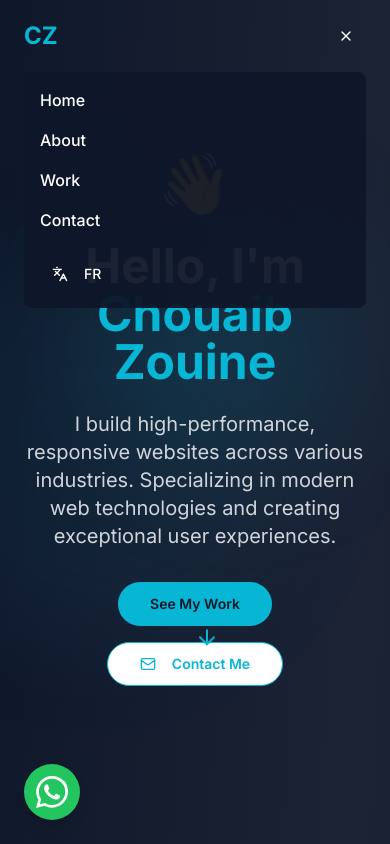
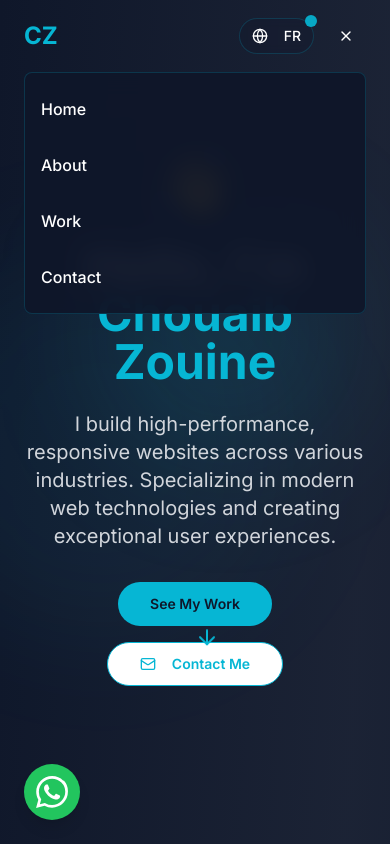
Before and after one commit to Chouaib100/CZ, a React (Vite) app: page / in a window 390 px wide. Both pictures are taken after a click on the button 346 px from the left and 36 px from the top of the page. Shown: the top 844 px of the page. Built offline with nearby package versions, Linux system fonts and the light colour scheme.

Commit message:
Refactor: Improve translation feature styling
Updated the styling of the translation feature to be more adaptable, responsive, and consistent with the website's design. Ensured that all text on the website translates to French when the language is switched.

```diff
--- a/src/components/LanguageSwitcher.tsx
+++ b/src/components/LanguageSwitcher.tsx
@@ -1,5 +1,5 @@
 
-import { Languages } from 'lucide-react';
+import { Languages, Globe } from 'lucide-react';
 import { Button } from '@/components/ui/button';
 import { useTranslation } from '@/contexts/TranslationContext';
 
@@ -15,10 +15,11 @@ const LanguageSwitcher = () => {
       variant="ghost"
       size="sm"
       onClick={toggleLanguage}
-      className="text-white hover:text-accent transition-colors duration-300 flex items-center space-x-2"
+      className="relative text-white hover:text-accent hover:bg-accent/10 transition-all duration-300 flex items-center space-x-2 px-3 py-2 rounded-full border border-accent/20 hover:border-accent/40 backdrop-blur-sm bg-primary/20 hover:bg-primary/30"
     >
-      <Languages className="h-4 w-4" />
-      <span className="font-medium">{language === 'en' ? 'FR' : 'EN'}</span>
+      <Globe className="h-4 w-4" />
+      <span className="font-medium text-sm">{language === 'en' ? 'FR' : 'EN'}</span>
+      <div className="absolute -top-1 -right-1 w-3 h-3 bg-accent rounded-full animate-pulse"></div>
     </Button>
   );
 };
--- a/src/components/Navigation.tsx
+++ b/src/components/Navigation.tsx
@@ -47,7 +47,7 @@ const Navigation = () => {
           </Link>
 
           {/* Desktop Menu */}
-          <div className="hidden md:flex items-center space-x-8">
+          <div className="hidden md:flex items-center space-x-6">
             {navItems.map((item) => (
               item.isSection ? (
                 <button
@@ -76,21 +76,24 @@ const Navigation = () => {
             <LanguageSwitcher />
           </div>
 
-          {/* Mobile Menu Button */}
+          {/* Mobile Menu Button and Language Switcher */}
+          <div className="md:hidden flex items-center space-x-3">
+            <LanguageSwitcher />
             <Button
               variant="ghost"
               size="icon"
-            className="md:hidden text-white hover:text-accent"
+              className="text-white hover:text-accent"
               onClick={() => setIsMobileMenuOpen(!isMobileMenuOpen)}
             >
               {isMobileMenuOpen ? <X size={24} /> : <Menu size={24} />}
             </Button>
           </div>
+        </div>
 
         {/* Mobile Menu */}
         {isMobileMenuOpen && (
           <div className="md:hidden mt-4 pb-4 animate-fade-in">
-            <div className="flex flex-col space-y-4 bg-primary/95 rounded-lg p-4">
+            <div className="flex flex-col space-y-4 bg-primary/95 rounded-lg p-4 backdrop-blur-md border border-accent/20">
               {navItems.map((item) => (
                 item.isSection ? (
                   <button
@@ -102,7 +105,7 @@ const Navigation = () => {
                         scrollToSection(item.id);
                       }
                     }}
-                    className="text-white hover:text-accent transition-colors duration-300 font-medium text-left"
+                    className="text-white hover:text-accent transition-colors duration-300 font-medium text-left py-2"
                   >
                     {item.label}
                   </button>
@@ -110,16 +113,13 @@ const Navigation = () => {
                   <Link
                     key={item.label}
                     to={item.path}
-                    className="text-white hover:text-accent transition-colors duration-300 font-medium text-left"
+                    className="text-white hover:text-accent transition-colors duration-300 font-medium text-left py-2"
                     onClick={() => setIsMobileMenuOpen(false)}
                   >
                     {item.label}
                   </Link>
                 )
               ))}
-              <div className="pt-2">
-                <LanguageSwitcher />
-              </div>
             </div>
           </div>
         )}
```
Lines whose indentation alone changed are shown as unchanged.
